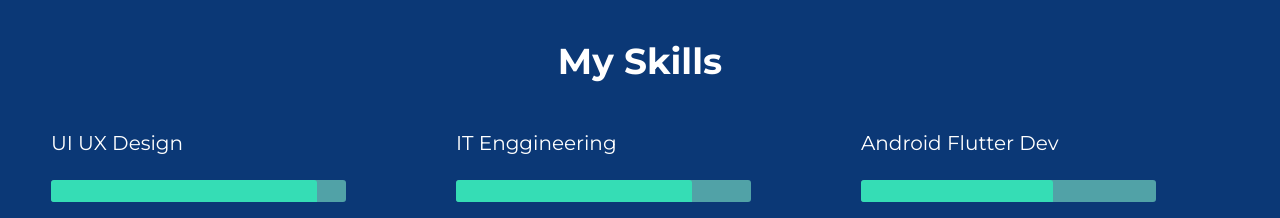
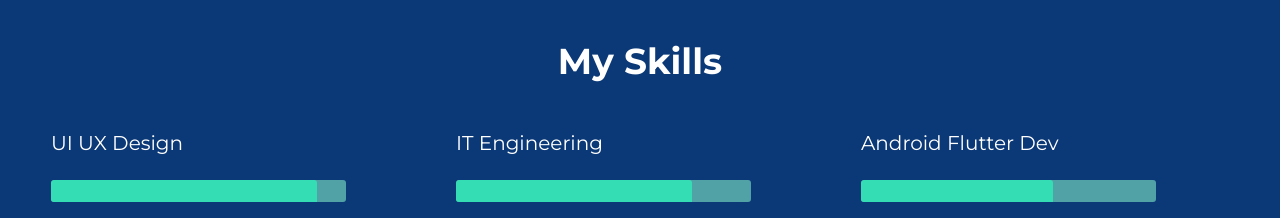
Before and after one commit to admalfrizi/my_web, a Vue app: page /home in a window 1280 px wide. Shown: the part 4220-4438 px from the top of the page. Built offline with nearby package versions, Linux system fonts and the light colour scheme.

Commit message:
update version_1

```diff
--- a/src/components/Screen/Home.vue
+++ b/src/components/Screen/Home.vue
@@ -428,7 +428,7 @@ const skills = [
     percent: 90,
   },
   {
-    name: "IT Enggineering",
+    name: "IT Engineering",
     percent: 80,
   },
   {
```
